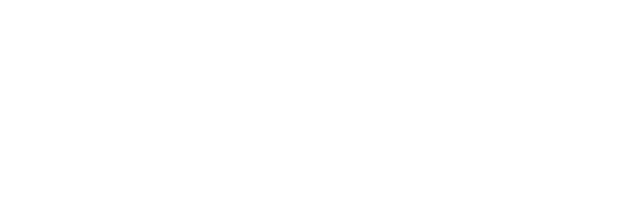
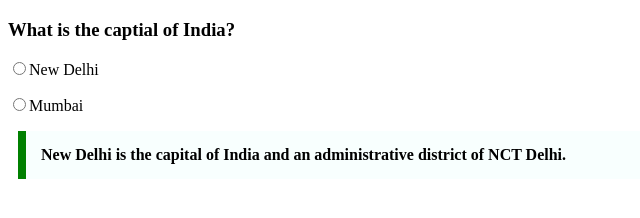
Before and after one commit to acciojob/trivia-Siddhantji, a website: page main.html in a window 1280 px wide. Shown: the whole page, without its empty margins (0-640 px from the left). Drawn offline with Linux system fonts and the light colour scheme.

Commit message:
created a submission

```diff
--- a/main.html
+++ b/main.html
@@ -7,6 +7,11 @@
 </head>
 
 <body>
+	<h3>What is the captial of India?</h3>
+	<p><input type="radio" value="New Delhi">New Delhi</p>
+	<p><input type="radio" value="Mumbai">Mumbai</p>
+	<blockquote style="max-width:600px; margin:10px; padding:15px; border-left:8px solid green; background-color: #f8fffe; font-weight:bold;">New Delhi is the capital of India and an administrative district of NCT Delhi.</blockquote>
+
 	<!-- the entire body must be written by student -->
     <script type="text/javascript" src="./script.js">
 </script>
```
